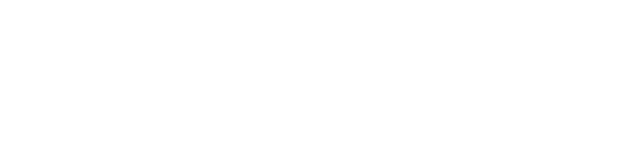
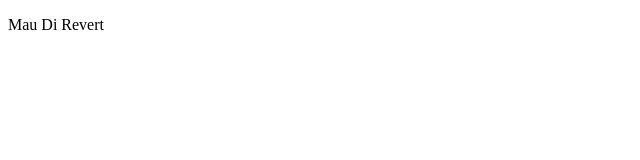
Before and after one commit to fariqmanaf/km7-binar-fsw, a plain HTML site: page index.html in a window 1280 px wide. Shown: the whole page, without its empty margins (0-640 px from the left). Drawn offline with Linux system fonts and the light colour scheme.

Commit message:
test revert purpose

```diff
--- a/index.html
+++ b/index.html
@@ -6,6 +6,6 @@
   <title>Document</title>
 </head>
 <body>
-
+  <p>Mau Di Revert</p>
 </body>
 </html>
```
